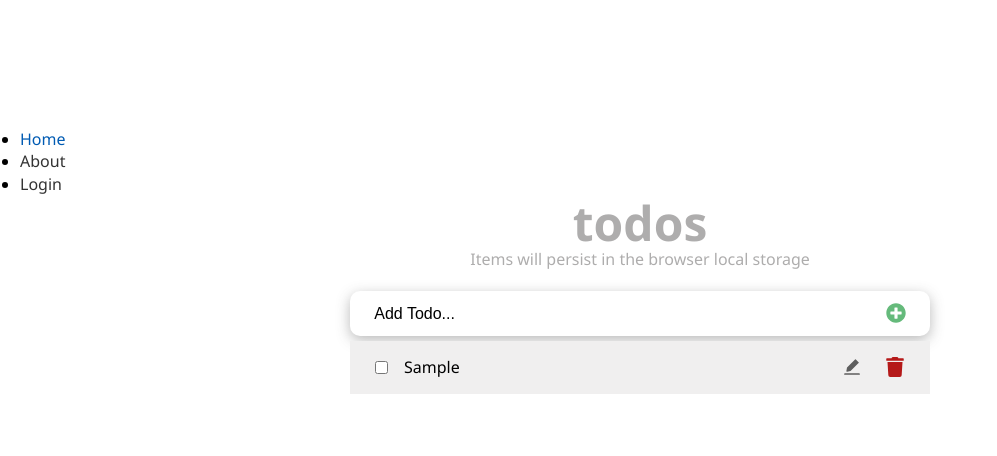
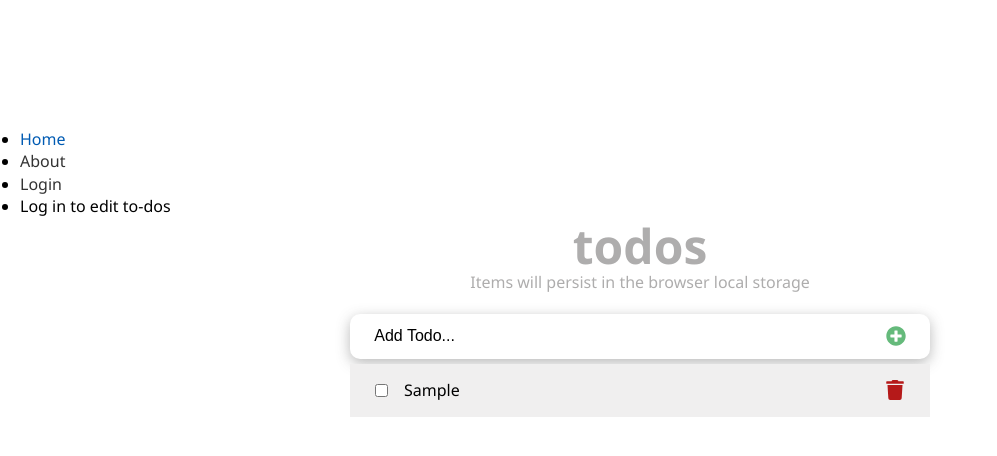
Before and after one commit to kamrantahir2/TodoApp-IbasLogic, a React (Vite) app: page / in a window 1280 px wide. Both pictures are taken after typing "Sample" into the empty fields and a click on the button 895 px from the left and 313 px from the top of the page. Shown: the top 456 px of the page, without its empty margins (0-997 px from the left). Built offline with nearby package versions, Linux system fonts and the light colour scheme.

Commit message:
Take away edit functionality when user is logged out

```diff
--- a/src/components/NavBar.jsx
+++ b/src/components/NavBar.jsx
@@ -58,6 +58,11 @@ const NavBar = () => {
                             </React.Fragment>
                         );
                     })}
+                    {!user && (
+                        <li className="log-in">
+                            <span>Log in to edit to-dos</span>
+                        </li>
+                    )}
                 </ul>
             </nav>
             {user && (
--- a/src/components/TodoItem.jsx
+++ b/src/components/TodoItem.jsx
@@ -7,8 +7,11 @@ import { AiFillEdit } from 'react-icons/ai';
 // Importing useTodosContext to consume context data
 import { useTodosContext } from '@/context/TodosContext';
 
-// Importing useTodosStore to access datat from the store
+// Importing useTodosStore to access data from the store
 import { useTodosStore } from '@/store';
+
+// We will hide the edit button for users who are not logged in. We will begin by importing useAuthContect to get the user state
+import { useAuthContext } from '@/context/AuthContext';
 
 // This component will render the actual li item to be rendered in TodosList
 const TodoItem = ({ itemProp }) => {
@@ -61,7 +64,9 @@ const TodoItem = ({ itemProp }) => {
         }
     };
 
+    // We will be adding a conditional based on the user state to render the edit button only if the user is logged in
 
+    const { user } = useAuthContext();
     return (
         <>
             <li className={styles.item}>
@@ -71,7 +76,9 @@ const TodoItem = ({ itemProp }) => {
                         checked={itemProp.completed}
                         onChange={() => handleChange(itemProp.id)}
                     />
-                    <button className='edit-button' onClick={handleEditing}><AiFillEdit /></button>
+                    {user && (
+                        <button className='edit-button' onClick={handleEditing}><AiFillEdit /></button>
+                    )}
                     <button onClick={() => delTodo(itemProp.id)} className='del-button' ><FaTrash /></button>
                     <span style={itemProp.completed ? completedStyle : null}>
                         {itemProp.title}
```
